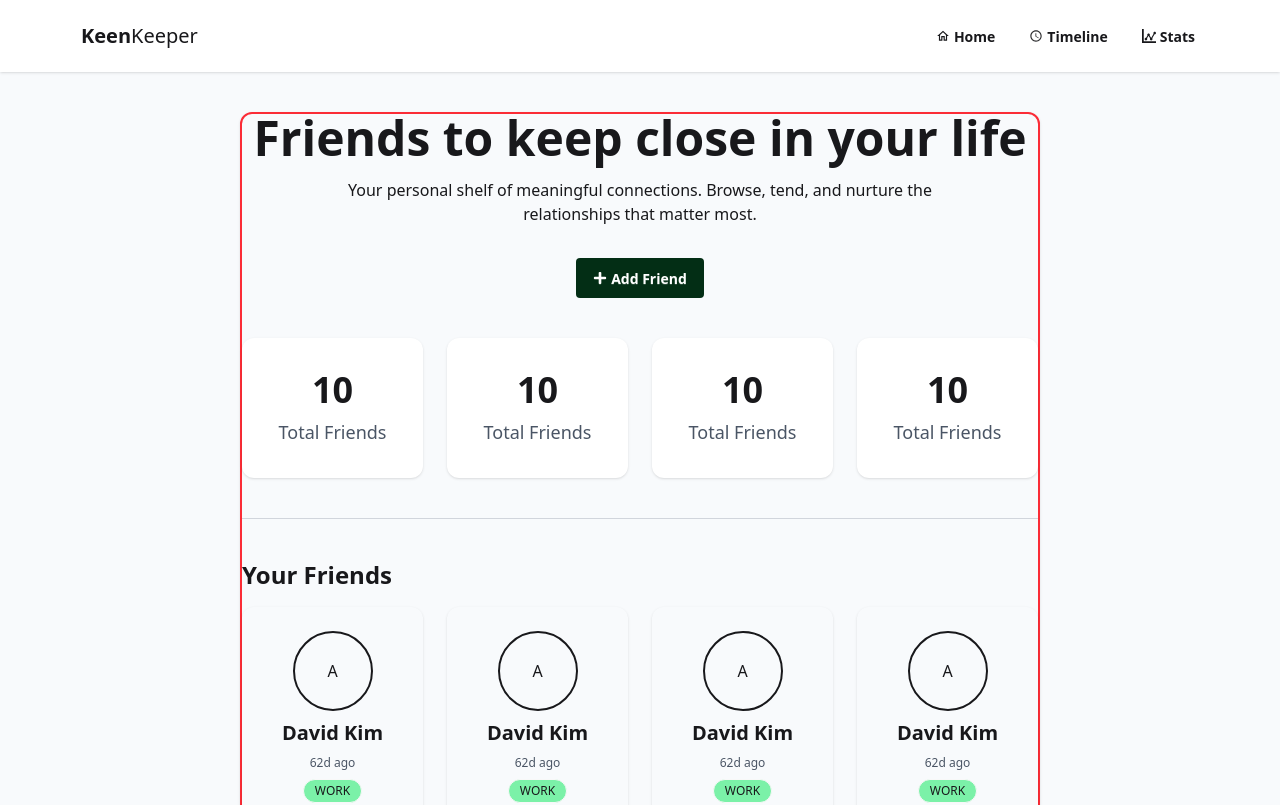
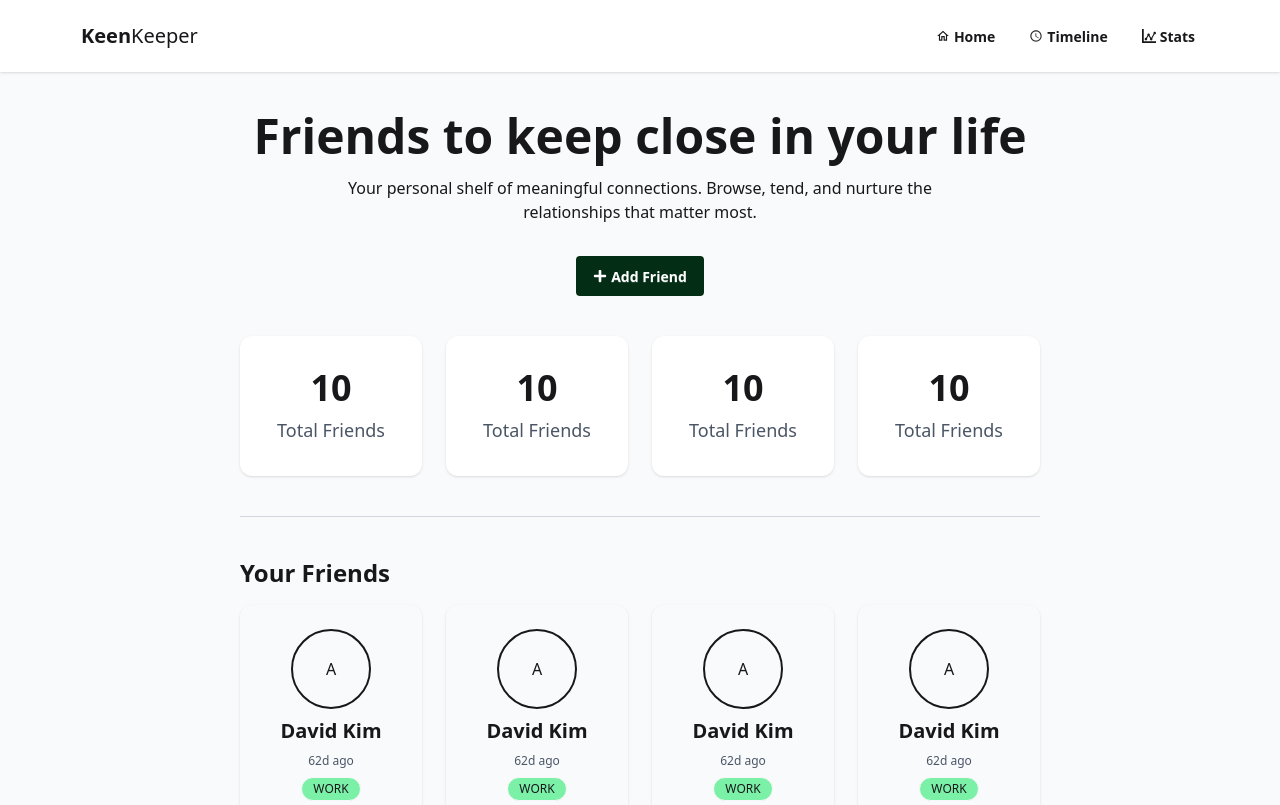
Before and after one commit to moziful/Assignment-07, a Next.js app: page / in a window 1280 px wide. Shown: the top 805 px of the page. Built offline with nearby package versions, Linux system fonts and the light colour scheme.

Commit message:
Removed  unnecessary Border

```diff
--- a/src/app/page.js
+++ b/src/app/page.js
@@ -4,7 +4,7 @@ import FriendCard from "./friendscard/page"
 
 export default function Home() {
   return (
-    <div className="flex flex-col gap-10 border-2 border-red-500 rounded-xl shadow">
+    <div className="flex flex-col gap-10 rounded-xl">
       <Banner />
       <div className="grid grid-cols-4 gap-6">
         <StatsCard />
```
